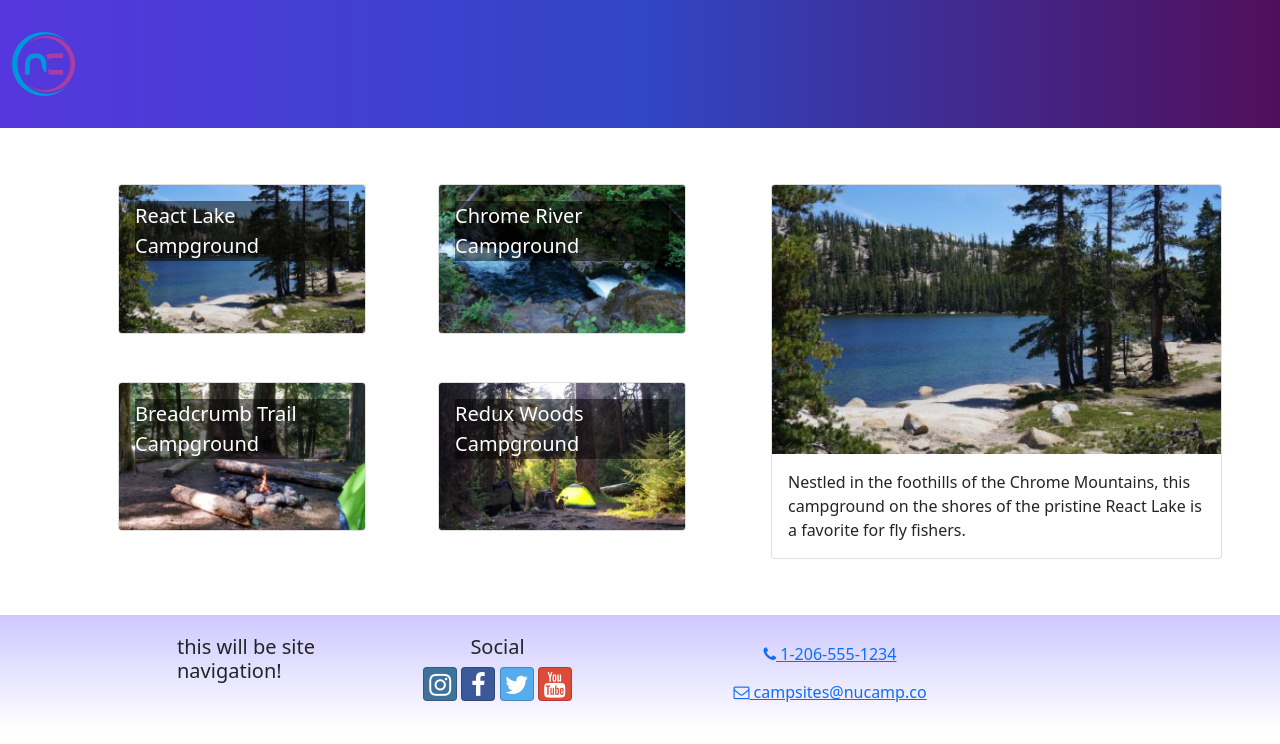
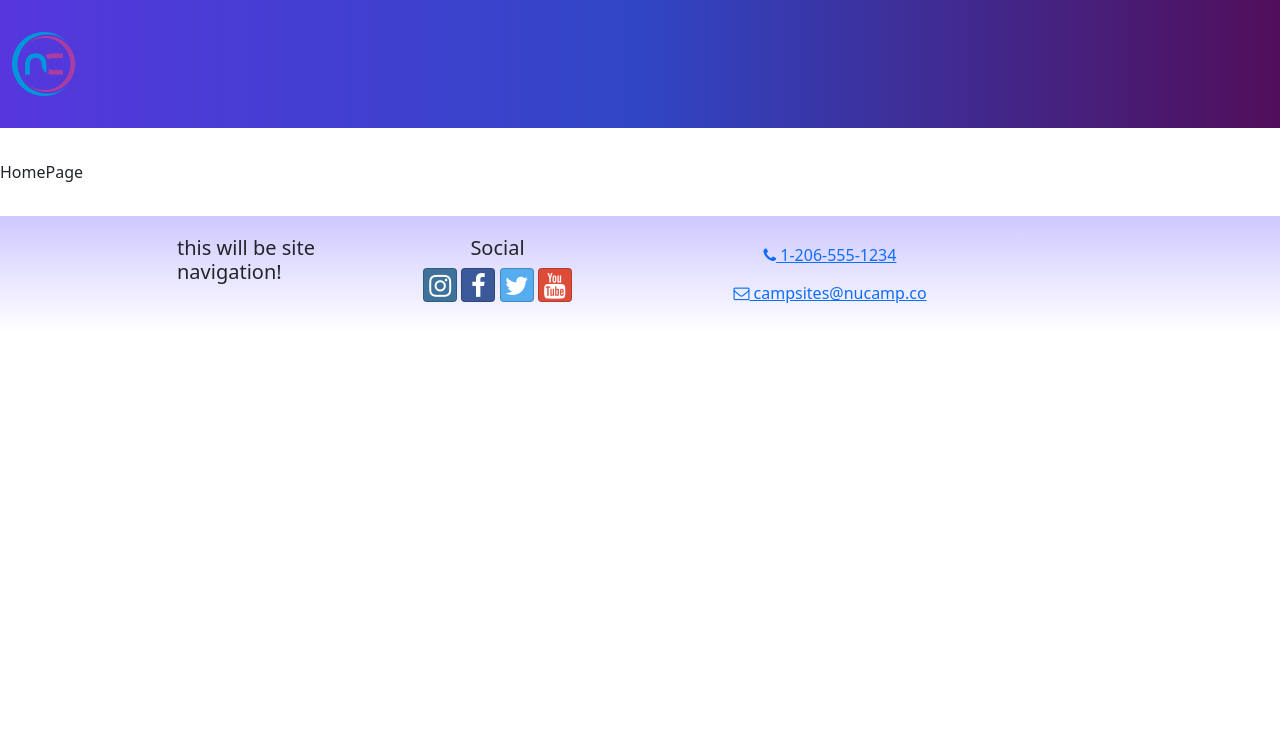
Before and after one commit to chikaosuagwu/React-Nucamp-site, a React (Create React App) app: page / in a window 1280 px wide. Shown: the top 744 px of the page. Built offline with nearby package versions, Linux system fonts and the light colour scheme.

Commit message:
Router Setup

```diff
--- a/src/App.js
+++ b/src/App.js
@@ -1,4 +1,7 @@
 import React from 'react';
+import { Route, Routes } from 'react-router-dom';
+import HomePage from './pages/HomePage';
+import ContactPage from './pages/ContactPage';
 import './App.css';
 import CampsitesDirectoryPage from './pages/CampsitesDirectoryPage';
 import Header from './components/Header';
@@ -9,7 +12,11 @@
   return (
     <div className="App">
       <Header />
-      <CampsitesDirectoryPage />
+      <Routes>
+        <Route path='/' element={<HomePage />} />
+        <Route path='contact' element={<ContactPage />} />
+        <Route path='directory' element={<CampsitesDirectoryPage />} />
+      </Routes>
       <Footer />
     </div>
   );
```
